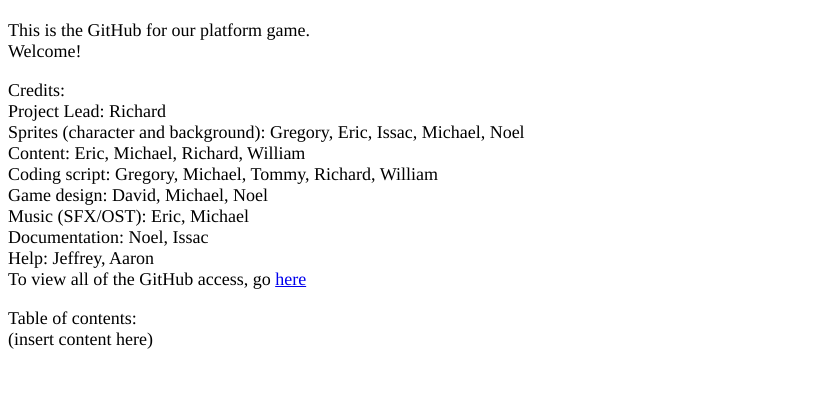
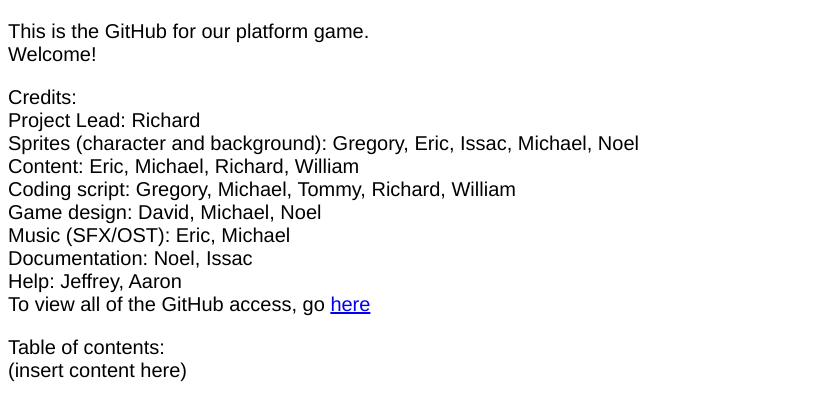
Before and after one commit to mhum633/platform-game, a plain HTML site: page index.html in a window 1280 px wide. Shown: the part 60-480 px from the top of the page, without its empty margins (0-816 px from the left). Drawn offline with Linux system fonts and the light colour scheme; a script that the page names is missing.

Commit message:
Update style.css

```diff
--- a/website/style.css
+++ b/website/style.css
@@ -3,10 +3,11 @@
     font-family: Helvetica, sans-serif;
     font-size: 32px;
     text-align:center;
+    color: black;
   }
 
   p{
-    font-family: Times, serif;
-    font-size:18px;
+    font-family: Helvetica, serif;
+    font-size:20px;
     color:black;
   }
```
